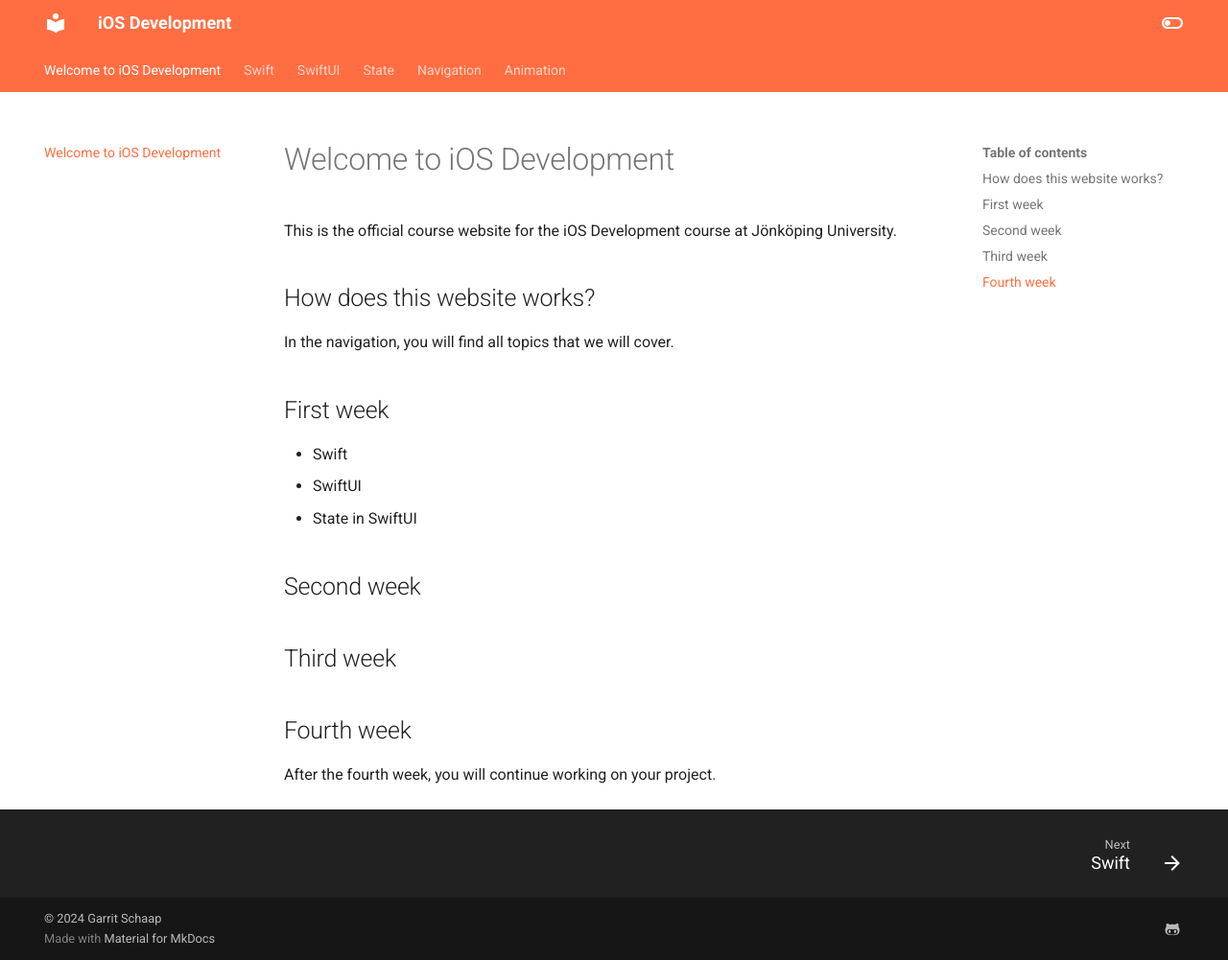
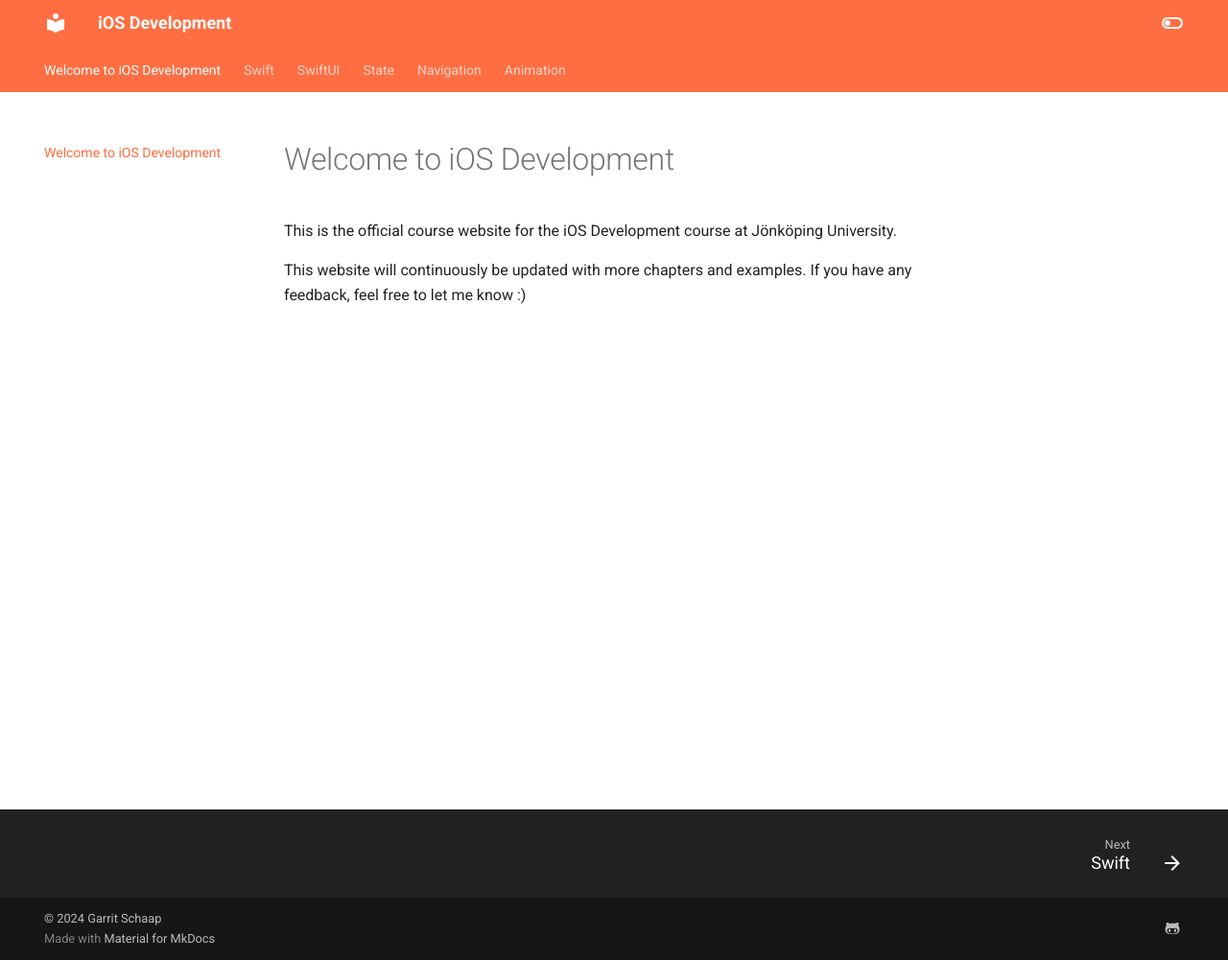
Before and after one commit to pixelkind/iOS-development, an MkDocs documentation site: the page built from docs/index.md, in a window 1280 px wide and 1001 px high. Shown: the whole window at 96% size. Built offline with MkDocs 1.6.1 and Material for MkDocs 9.7.7, drawn with Linux system fonts in a browser that asks for light colours.

Commit message:
Update index page

```diff
--- a/docs/index.md
+++ b/docs/index.md
@@ -2,20 +2,4 @@
 
 This is the official course website for the iOS Development course at Jönköping University.
 
-## How does this website works?
-
-In the navigation, you will find all topics that we will cover.
-
-## First week
-
-- Swift
-- SwiftUI
-- State in SwiftUI
-
-## Second week
-
-## Third week
-
-## Fourth week
-
-After the fourth week, you will continue working on your project.
+This website will continuously be updated with more chapters and examples. If you have any feedback, feel free to let me know :)
```
